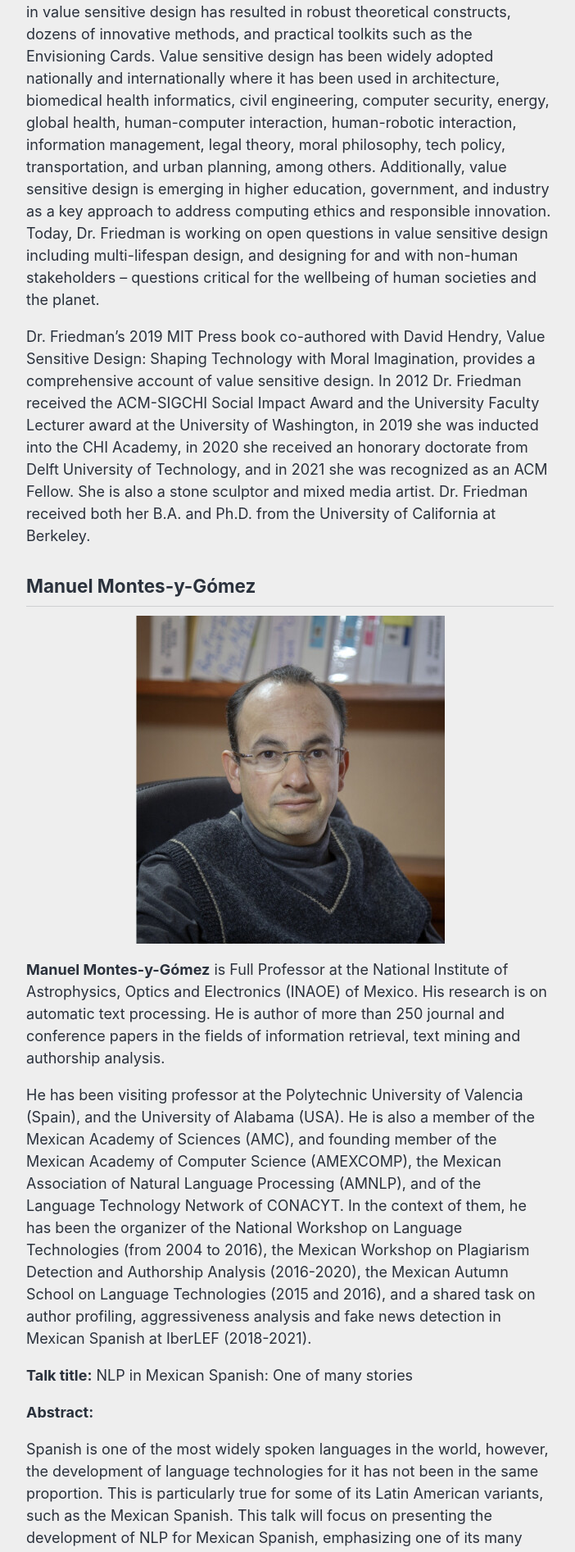
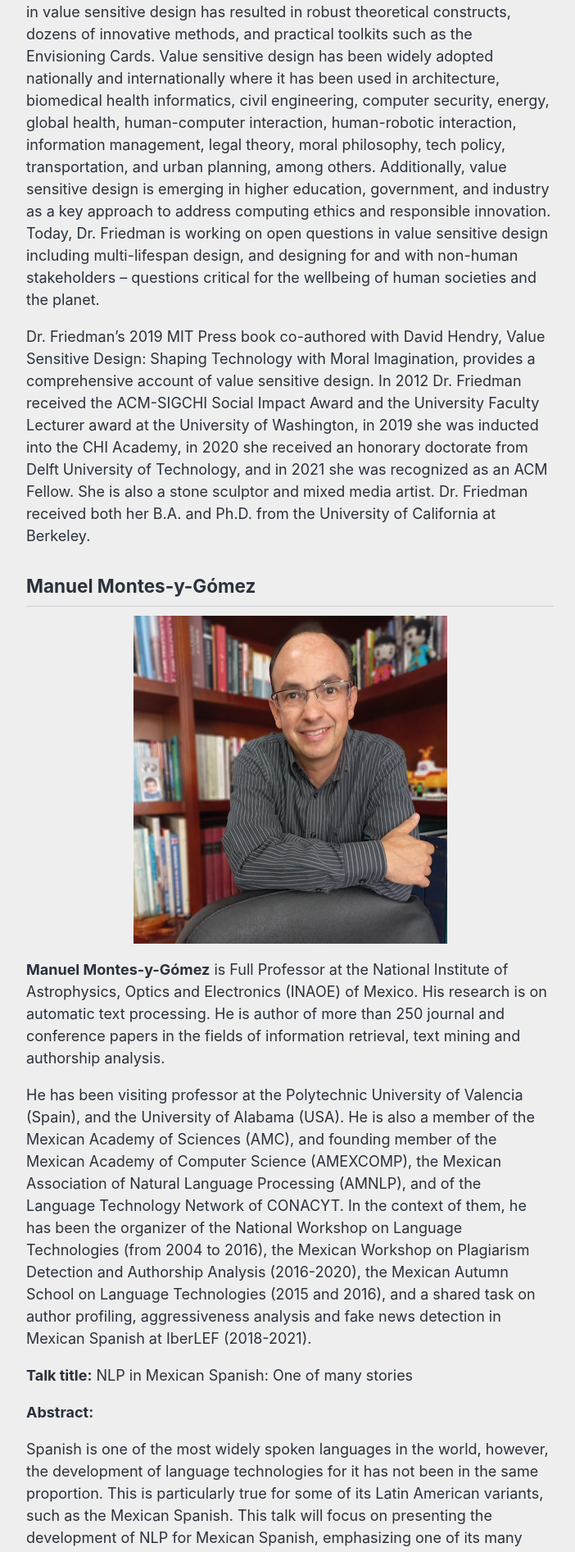
Before and after one commit to naacl-org/naacl-2022-website, a Jekyll site: the page built from _pages/program/keynotes.md, in a window 1280 px wide. Shown: the part 900-2793 px from the top of the page at 82% size, without its empty margins (286-988 px from the left). Built offline with Jekyll 4.4.1, drawn with Linux system fonts in a browser that asks for light colours; cached includes are drawn as plain includes; comment, search, counter and statistics services are not loaded.

Commit message:
Update Manuel's picture

```diff
--- a/_pages/program/keynotes.md
+++ b/_pages/program/keynotes.md
@@ -23,7 +23,7 @@ Dr. Friedman’s 2019 MIT Press book co-authored with David Hendry, Value Sensit
 ## Manuel Montes-y-Gómez
 {: #manuel-montes-y-gomez}
 
-![Manuel Montes-y-Gómez](/assets/images/keynotes/Manuel_Montes_y_Gomez.jpg){: .align-center}
+![Manuel Montes-y-Gómez](/assets/images/keynotes/Manuel_Montes_y_Gomez.png){: .align-center}
 
 **Manuel Montes-y-Gómez** is Full Professor at the National Institute of Astrophysics, Optics and Electronics (INAOE) of Mexico. His research is on automatic text processing. He is author of more than 250 journal and conference papers in the fields of information retrieval, text mining and authorship analysis.
 
```
Also changed, not shown: assets/images/keynotes/Manuel_Montes_y_Gomez.jpg (deleted), assets/images/keynotes/Manuel_Montes_y_Gomez.png (added), assets/images/keynotes/original/Manuel_Montes_y_Gomez.jpg (deleted), assets/images/keynotes/original/Manuel_Montes_y_Gomez.png (added).
